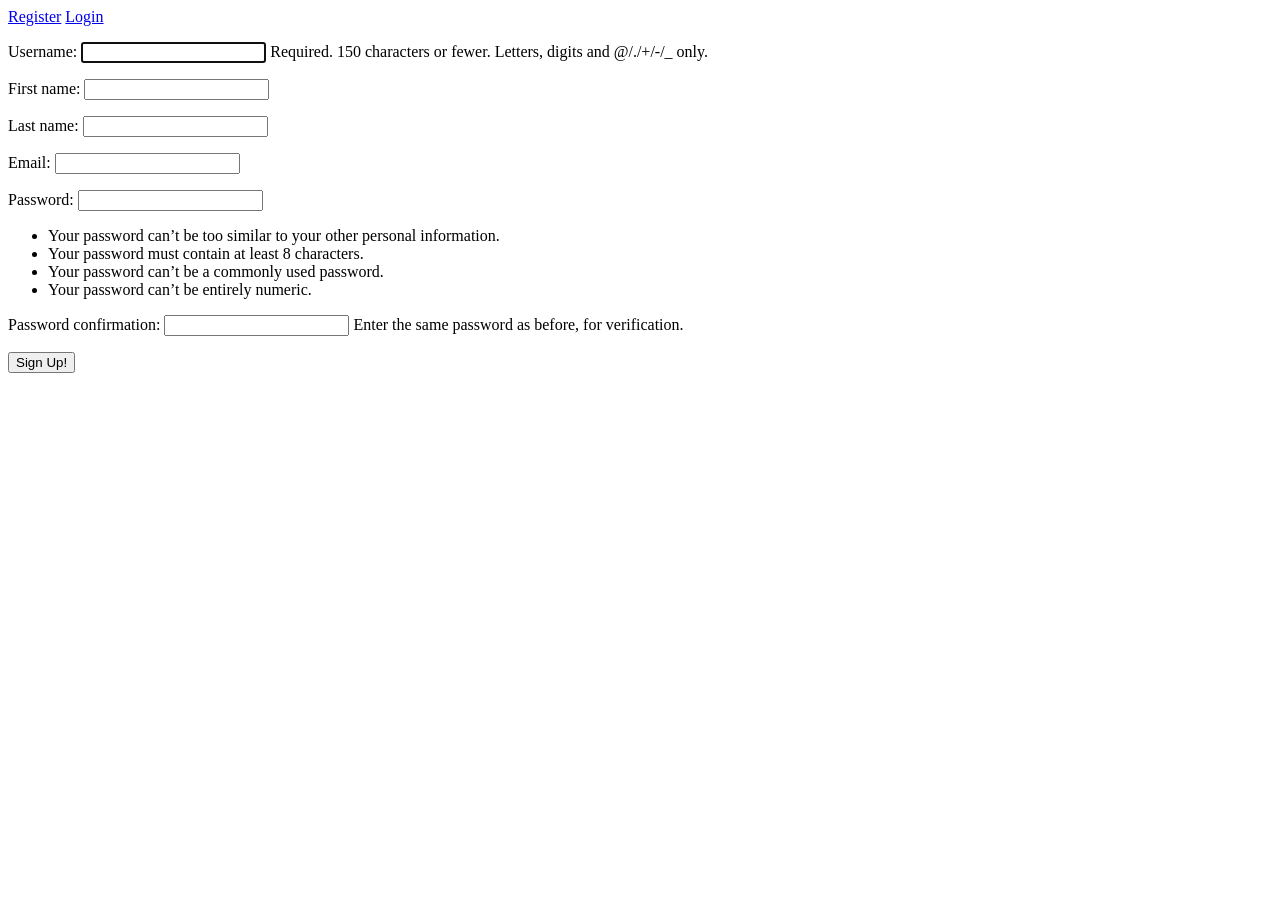
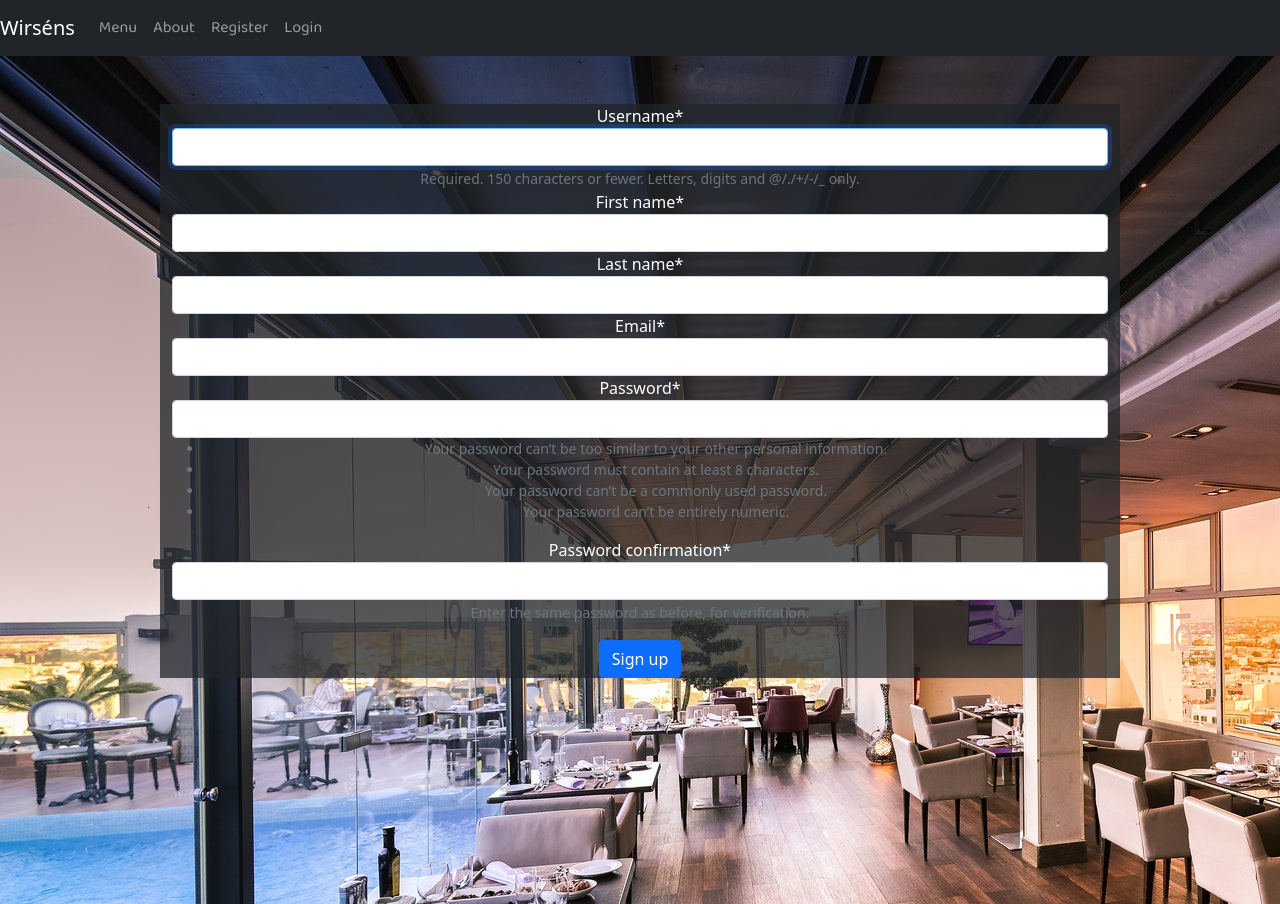
Before and after one commit to FilipWirsen/pp4-restaurant-project, a Django app: page /accounts/register/ in a window 1280 px wide. Before the commit the page ends 373 px from the top, so only its background shows below. Run offline with Django 3.2, Linux system fonts and the light colour scheme; some libraries are stand-ins or nearby versions.

Commit message:
Add home view and start on base template

```diff
--- a/restaurant/settings.py
+++ b/restaurant/settings.py
@@ -44,9 +44,12 @@ INSTALLED_APPS = [
     'cloudinary_storage',
     'django.contrib.staticfiles',
     'cloudinary',
+    'crispy_forms',
 
     'wirsens_restaurant',
 ]
+
+CRISPY_TEMPLATE_PACK = 'bootstrap4'
 
 MIDDLEWARE = [
     'django.middleware.security.SecurityMiddleware',
@@ -77,6 +80,9 @@ TEMPLATES = [
         },
     },
 ]
+
+LOGIN_REDIRECT_URL = 'home'
+LOGOUT_REDIRECT_URL = 'home'
 
 WSGI_APPLICATION = 'restaurant.wsgi.application'
 
--- /dev/null
+++ b/static/css/style.css
@@ -0,0 +1,22 @@
+@import url('https://fonts.googleapis.com/css2?family=Baloo+2&display=swap');
+html {
+    -webkit-background-size: cover;
+    -moz-background-size: cover;
+    -o-background-size: cover;
+    background-size: cover;
+  }
+
+body {
+    background: black url("/static/images/background.jpg") no-repeat;
+}
+
+.nav-link{
+  font-family: 'Baloo 2', cursive;
+}
+
+.main-container {
+  height: 65vh;
+  width: 50%;
+  margin: auto;
+  margin-top: 10vh;
+}
--- a/templates/base.html
+++ b/templates/base.html
@@ -4,16 +4,44 @@
     <meta charset="UTF-8">
     <meta http-equiv="X-UA-Compatible" content="IE=edge">
     <meta name="viewport" content="width=device-width, initial-scale=1.0">
-    <title>Wirséns Restaurant</title>
+    <link href="https://cdn.jsdelivr.net/npm/bootstrap@5.1.3/dist/css/bootstrap.min.css" rel="stylesheet" integrity="sha384-1BmE4kWBq78iYhFldvKuhfTAU6auU8tT94WrHftjDbrCEXSU1oBoqyl2QvZ6jIW3" crossorigin="anonymous">
+    <script src="https://cdn.jsdelivr.net/npm/bootstrap@5.1.3/dist/js/bootstrap.bundle.min.js" integrity="sha384-ka7Sk0Gln4gmtz2MlQnikT1wXgYsOg+OMhuP+IlRH9sENBO0LRn5q+8nbTov4+1p" crossorigin="anonymous"></script>
+    <script src="https://code.jquery.com/jquery-3.5.1.slim.min.js" integrity="sha384-DfXdz2htPH0lsSSs5nCTpuj/zy4C+OGpamoFVy38MVBnE+IbbVYUew+OrCXaRkfj" crossorigin="anonymous"></script>
+    <script src="https://cdn.jsdelivr.net/npm/popper.js@1.16.0/dist/umd/popper.min.js" integrity="sha384-Q6E9RHvbIyZFJoft+2mJbHaEWldlvI9IOYy5n3zV9zzTtmI3UksdQRVvoxMfooAo" crossorigin="anonymous"></script>
+    <script src="https://stackpath.bootstrapcdn.com/bootstrap/4.5.0/js/bootstrap.min.js" integrity="sha384-OgVRvuATP1z7JjHLkuOU7Xw704+h835Lr+6QL9UvYjZE3Ipu6Tp75j7Bh/kR0JKI" crossorigin="anonymous"></script>
+    <title>Wirsén Restaurant</title>
+    {% load static %}
+
+    <link rel="stylesheet" type="text/css" href="{% static 'css/style.css' %}">
+
 </head>
 <body>
 
+    <nav class="navbar navbar-expand-lg navbar-dark bg-dark">
+        <a class="navbar-brand"  href="{% url 'home' %}">Wirséns</a>
+        <button class="navbar-toggler" type="button" data-toggle="collapse" data-target="#navbarNavAltMarkup" aria-controls="navbarNavAltMarkup" aria-expanded="false" aria-label="Toggle navigation">
+          <span class="navbar-toggler-icon"></span>
+        </button>
+        <div class="collapse navbar-collapse" id="navbarNavAltMarkup">
+          <div class="navbar-nav">
+            <a class="nav-link" href="#">Menu</a>
+            <a class="nav-item nav-link" href="#">About</a>
+            {% if user.is_authenticated %}
+                <a class="nav-item nav-link" href="{% url 'logout' %}">Logout</a>
+            {% else %}
+            <a class="nav-item nav-link" href="{% url 'register' %}">Register</a>
+            <a class="nav-item nav-link" href="{% url 'login' %}">Login</a>
+            {% endif %}
+          </div>
+        </div>
+      </nav>
 
-    <a class="nav-link text-white" href="{% url 'register' %}">Register</a>
-    <a class="nav-link text-white" href="{% url 'login' %}">Login</a>
 
-    {% block content %}
-    {% endblock %}
-
+  <div class="container min-vh-100 text-center w-75 mt-5">
+    <div class="row bg-dark bg-opacity-75 text-white">
+        {% block content %}
+        {% endblock %}
+    </div>
+  </div>
 </body>
 </html>
--- a/templates/registration/registration.html
+++ b/templates/registration/registration.html
@@ -1,9 +1,9 @@
 {% extends 'base.html' %}
-
+{% load crispy_forms_tags %}
 {% block content %}
 <form action="" method="post">
     {% csrf_token %}
-    {{ form.as_p }}
-    <button type="submit">Sign Up!</button>
+    {{ form|crispy }}
+    <button class="btn btn-primary mt-3" type="submit">Sign up</button>
 </form>
 {% endblock %}
```
Also changed, not shown: templates/registration/login.html (+4 -3 lines), static/images/background.jpg (added).
